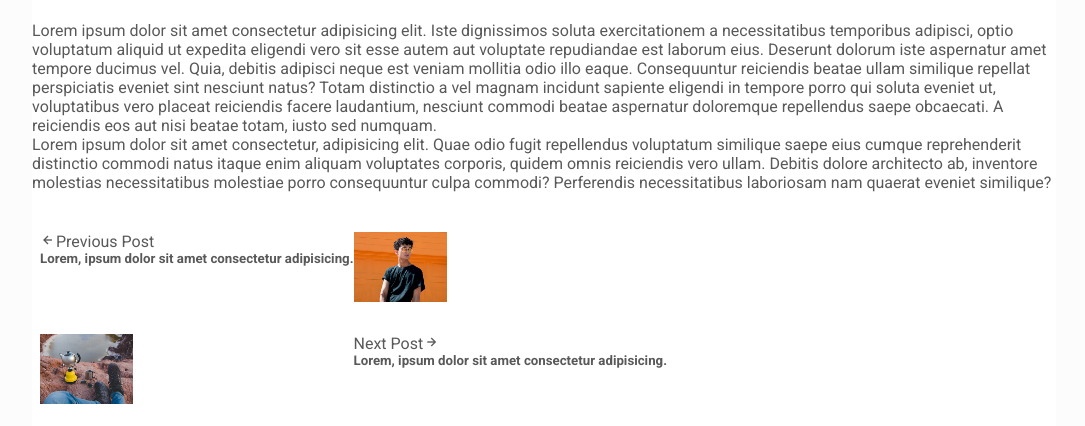
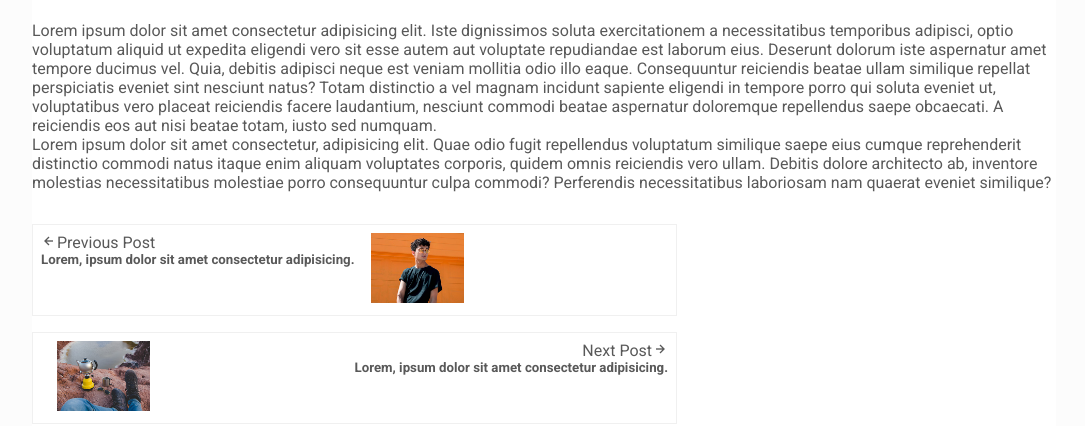
Before and after one commit to mbadarp/responsive-watches-website, a plain HTML site: page blog-details.html in a window 1280 px wide. Shown: the part 562-988 px from the top of the page, without its empty margins (96-1181 px from the left). Drawn offline with nearby package versions, Linux system fonts and the light colour scheme.

Commit message:
blog details
upadate next previous button

```diff
--- a/assets/css/styles.css
+++ b/assets/css/styles.css
@@ -719,6 +719,7 @@ body.dark-theme{
 .blog__details__btns{
   position: relative;
   display: inline-block;
+  justify-content: space-between;
 }
 
 .blog__details__btns__item{
@@ -727,20 +728,29 @@ body.dark-theme{
   background-color: var(--container-color);
   padding: .5rem;
   font-size: var(--normal-font-size);
-  border: 20px;
+  border: 1px solid var(--border-color);
+}
+
+.blog__details__btns__item img{
+  margin-right: none;
+  margin-left: 1rem;
 }
 
 .blog__details__btns__item a{
   color: var(--text-color);
 }
 
+.blog__details__btns__data {
+
+}
+
 .blog__details__btns__data--next {
-
+  text-align: end;
 }
 
 .blog__details__btns__img{
   height: 70px;
-
+  margin-right: 0;
 }
 
 /*=============== TESTIMONIAL ===============*/
--- a/blog-details.html
+++ b/blog-details.html
@@ -225,12 +225,15 @@
                                     </a>
                                 </div>
 
-                                <img src="assets/img/blog/blog-2.jpg" alt="" class="blog__details__btns__img">
-
+                                <a href="#">
+                                    <img src="assets/img/blog/blog-2.jpg" alt="" class="blog__details__btns__img">
+                                </a>
                             </div>
 
                             <div class="blog__details__btns__item grid">
-                                <img src="assets/img/blog/blog-3.jpg" alt="" class="blog__details__btns__img">
+                                <a href="#">
+                                    <img src="assets/img/blog/blog-3.jpg" alt="" class="blog__details__btns__img">
+                                </a>
 
                                 <div class="blog__details__btns__data--next">
                                     <a href="#" class="">
```
